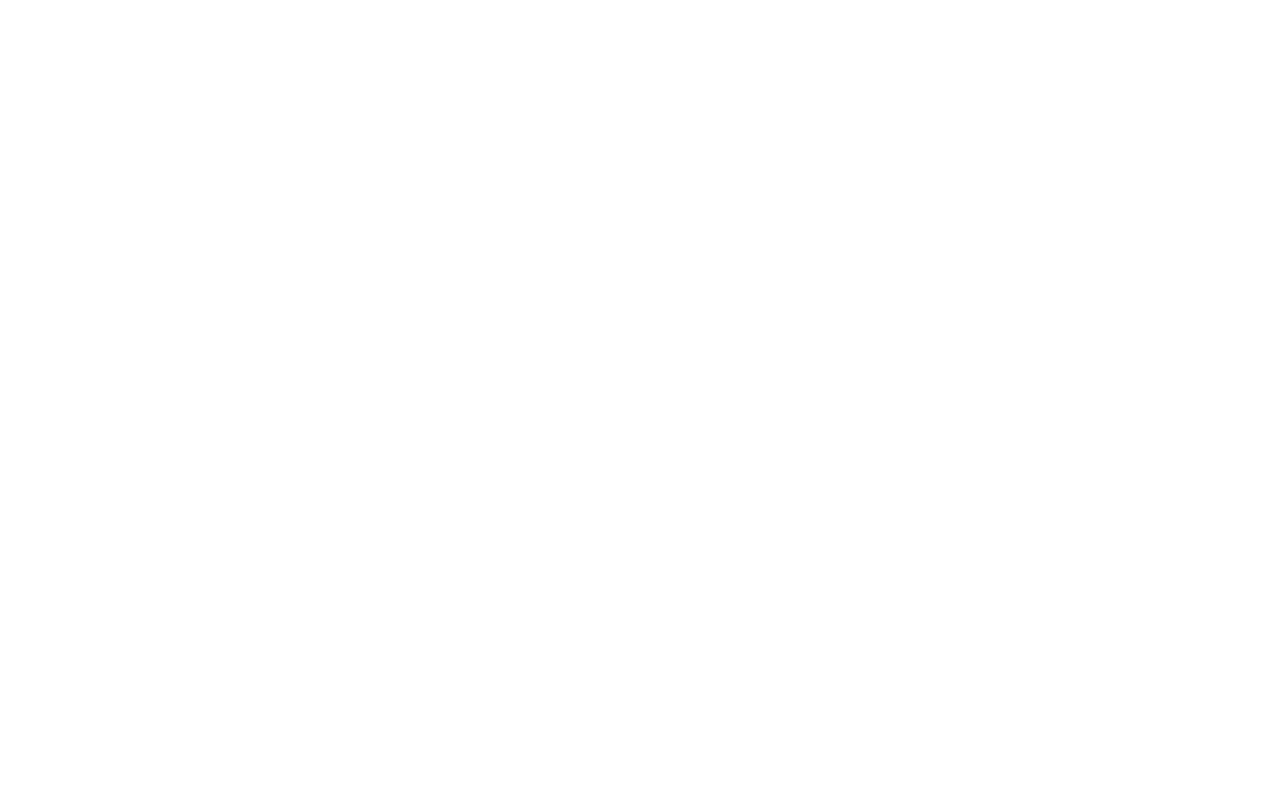
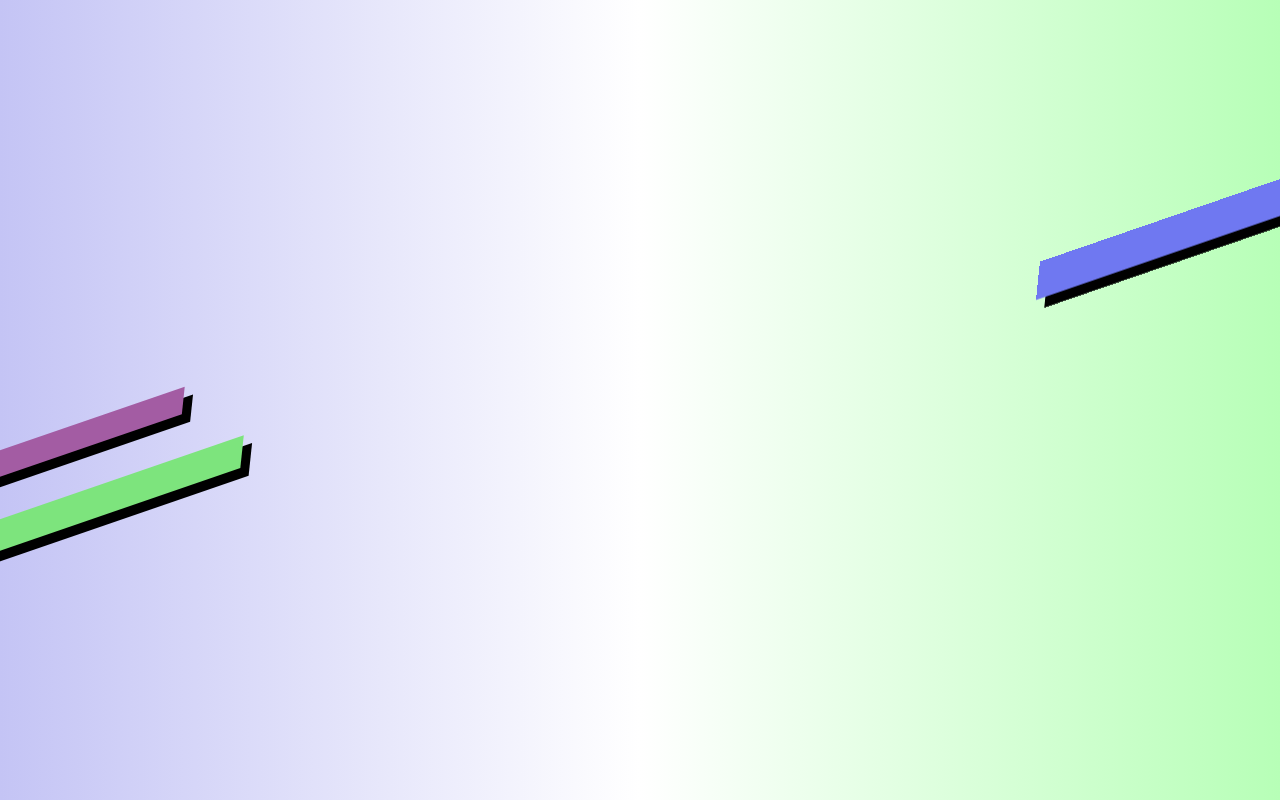
Before and after one commit to landaverdend/portfolio-site, a React (Vite) app: page / in a window 1280 px wide. Built offline with nearby package versions, Linux system fonts and the light colour scheme.

Commit message:
made it less stupid...

```diff
--- a/src/views/loadingView/LoadingView.tsx
+++ b/src/views/loadingView/LoadingView.tsx
@@ -16,8 +16,8 @@ type Animation = {
 
 // The State of the Curtain (which class to render)
 type CurtainState = {
-  openAnim: Animation;
-  closeAnim: Animation;
+  openAnim: string;
+  closeAnim: string;
 };
 
 function LoadingView(props: LoadingViewProps) {
@@ -35,25 +35,13 @@ function LoadingView(props: LoadingViewProps) {
   }, [isLoading]);
 
   const [lCurtainState, setLCurtainState] = useState<CurtainState>({
-    openAnim: {
-      start: 'lc-closed-pos',
-      end: 'lc-open',
-    },
-    closeAnim: {
-      start: 'lc-open-pos',
-      end: 'lc-close',
-    },
+    openAnim: 'lc-open',
+    closeAnim: 'lc-close',
   });
 
   const [rCurtainState, setRCurtainState] = useState<CurtainState>({
-    openAnim: {
-      start: 'rc-closed-pos',
-      end: 'rc-open',
-    },
-    closeAnim: {
-      start: 'rc-open-pos',
-      end: 'rc-close',
-    },
+    openAnim: 'rc-open',
+    closeAnim: 'rc-close',
   });
 
   return (
@@ -62,17 +50,17 @@ function LoadingView(props: LoadingViewProps) {
         className={`curtain-container`}
         onAnimationEnd={() => {
           // This will get called twice, since both children are being animated.
-          console.log('ended');
+          setAnimType('closeAnim')
         }}
         onAnimationStart={() => {
           console.log('started');
         }}>
-        <div className={`curtain curtain--left-gradient ${lCurtainState[animType].start} ${lCurtainState[animType].end}`}>
-          {/* <div className="curtain__stripe-left"></div> */}
-          {/* <div className="curtain__stripe-left2"></div> */}
+        <div className={`curtain curtain--left-gradient ${lCurtainState[animType]} `}>
+          <div className="curtain__stripe-left"></div>
+          <div className="curtain__stripe-left2"></div>
         </div>
-        <div className={`curtain curtain--right-gradient ${rCurtainState[animType].start} ${rCurtainState[animType].end} `}>
-          {/* <div className="curtain__stripe-right"></div> */}
+        <div className={`curtain curtain--right-gradient ${rCurtainState[animType]} `}>
+          <div className="curtain__stripe-right"></div>
         </div>
       </div>
     </>
--- a/src/views/loadingView/curtain-animations.css
+++ b/src/views/loadingView/curtain-animations.css
@@ -44,27 +44,27 @@
 
 @keyframes lc-close {
   0% {
-    transform: translateX(0);
+    transform: translateX(-50vw);
+  }
+  100% {
+    transform: translateX(0vw);
+  }
+}
+
+@keyframes rc-open {
+  0% {
+    transform: translateX(50vw);
+  }
+  100% {
+    transform: translateX(100vw);
+  }
+}
+
+@keyframes rc-close {
+  0% {
+    transform: translateX(100vw);
   }
   100% {
     transform: translateX(50vw);
   }
 }
-
-@keyframes rc-open {
-  0% {
-    transform: translateX(0);
-  }
-  100% {
-    transform: translateX(50vw);
-  }
-}
-
-@keyframes rc-close {
-  0% {
-    transform: translateX(0);
-  }
-  100% {
-    transform: translateX(-50vw);
-  }
-}
--- a/src/views/loadingView/loading-view.css
+++ b/src/views/loadingView/loading-view.css
@@ -25,13 +25,13 @@
 
 /* Initial position (off-screen) */
 .curtain--left-gradient {
-  /* background: linear-gradient(to right, rgb(196, 196, 245), white); */
-  background-color: red;
+  background: linear-gradient(to right, rgb(196, 196, 245), white);
+  /* background-color: red; */
 }
 
 .curtain--right-gradient {
-  /* background: linear-gradient(to left, rgb(183, 255, 183), white); */
-  background-color: blue;
+  background: linear-gradient(to left, rgb(183, 255, 183), white);
+  /* background-color: blue; */
 }
 
 .curtain-content {
```
